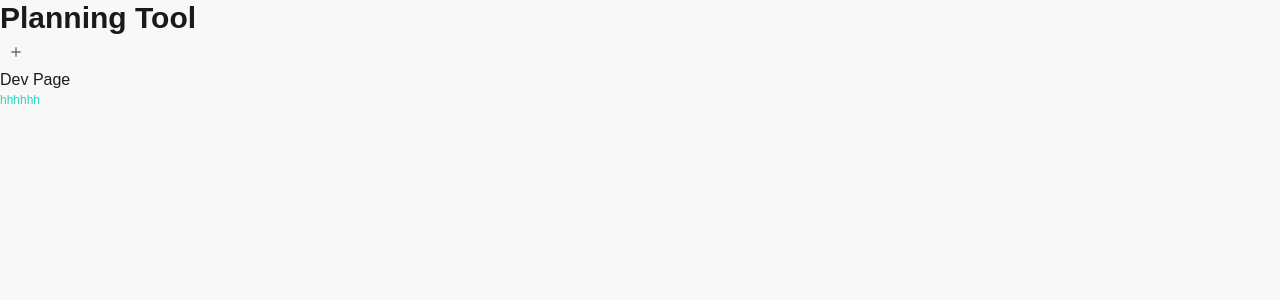
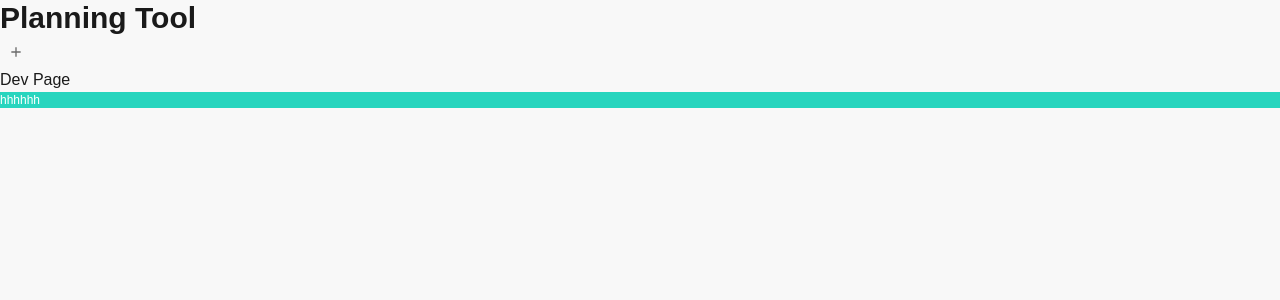
Before and after one commit to SOTA-swp/frontend, a Next.js app: page /dev in a window 1280 px wide. Shown: the top 300 px of the page. Built offline with nearby package versions, Linux system fonts and the light colour scheme.

Commit message:
Chipの追加

```diff
--- a/components/Chip.tsx
+++ b/components/Chip.tsx
@@ -2,8 +2,8 @@ import CommonText from "./CommonText";
 
 function Chip({ children }: { children?: React.ReactNode }) {
   return (
-    <div className="">
-      <CommonText className="text-xs text-primary">{children}</CommonText>
+    <div className="bg-primary">
+      <CommonText className="text-xs text-paper">{children}</CommonText>
     </div>
   );
 }
```
